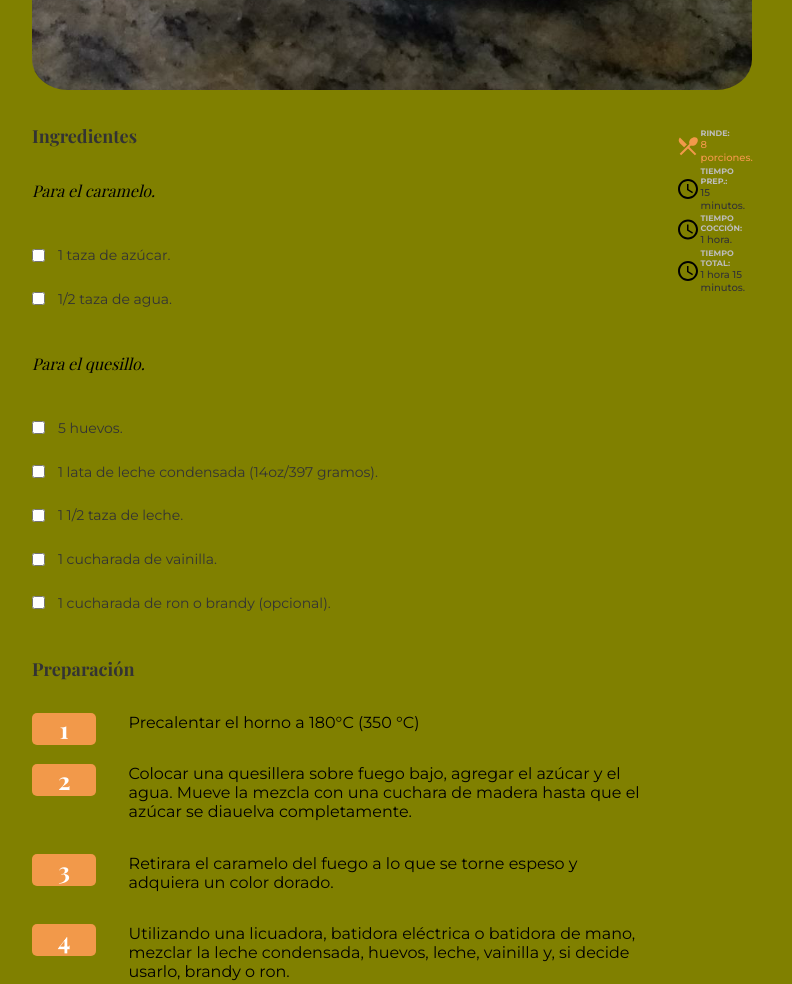
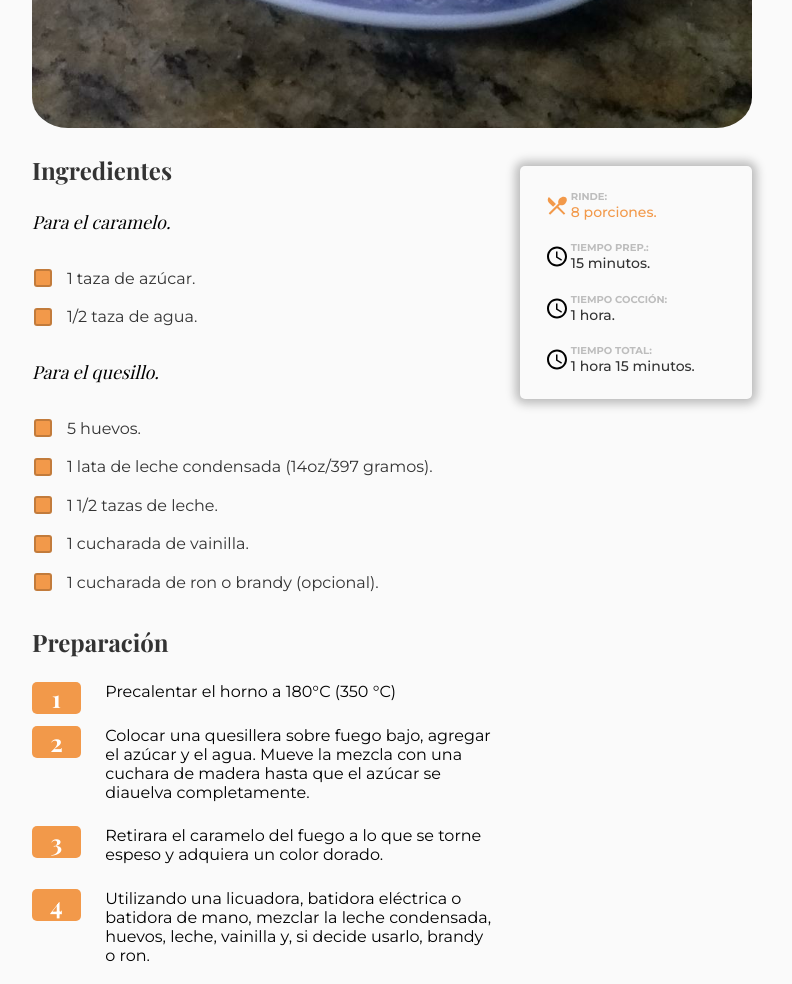
Before and after one commit to pablomalave/04.receta, a plain HTML site: page Index.html in a window 1280 px wide. Shown: the part 680-1664 px from the top of the page, without its empty margins (248-1040 px from the left). Drawn offline with nearby package versions, Linux system fonts and the light colour scheme.

Commit message:
Listo. Desktop & Mobile Design.

```diff
--- a/Index.html
+++ b/Index.html
@@ -13,10 +13,11 @@
     />
     <link
       rel="stylesheet"
-      href="../css/style.css"
+      href="css/style.css"
       type="text/css"
       media="all"
     />
+    <link rel="stylesheet" href="css/myCheckboxStyle.css" type="text/css" media="all" />
   </head>
   <body>
     <main>
@@ -68,33 +69,54 @@
               <h2>Ingredientes</h2>
               <h3>Para el caramelo.</h3>
               <div class="ingredient">
+                <label class="content-input">
                  <input type="checkbox" />
-                <label>1 taza de azúcar.</label>
+                  <i></i>
+                </label>
+                <p>1 taza de azúcar.</p>
               </div>
               <div class="ingredient">
-                <input type="checkbox" name="ingredient" />
-                <label for="">1/2 taza de agua.</label>
+               <label class="content-input">
+                  <input type="checkbox" />
+                  <i></i>
+               </label>
+               <p>1/2 taza de agua.</p>
               </div>
               <h3>Para el quesillo.</h3>
               <div class="ingredient">
+                <label class="content-input">
                   <input type="checkbox" />
-                <label>5 huevos.</label>
+                  <i></i>
+                </label>
+                <p>5 huevos.</p>
               </div>
               <div class="ingredient">
+                <label class="content-input">
                   <input type="checkbox" />
-                <label>1 lata de leche condensada (14oz/397 gramos).</label>
+                  <i></i>
+              </label>
+              <p>1 lata de leche condensada (14oz/397 gramos).</p>
               </div>
               <div class="ingredient">
+                <label class="content-input">
                     <input type="checkbox" />
-                <label>1 1/2 taza de leche.</label>
+                    <i></i>
+                 </label>
+                 <p>1 1/2 tazas de leche.</p>
               </div>
               <div class="ingredient">
+                <label class="content-input">
                   <input type="checkbox" />
-                <label>1 cucharada de vainilla.</label>
+                  <i></i>
+                </label>
+                <p>1 cucharada de vainilla.</p>
               </div>
               <div class="ingredient">
+                <label class="content-input">
                   <input type="checkbox" />
-                <label>1 cucharada de ron o brandy (opcional).</label>
+                  <i></i>
+                </label>
+                <p>1 cucharada de ron o brandy (opcional).</p>
               </div>
             </div>
             <div class="instructions-container">
--- /dev/null
+++ b/css/myCheckboxStyle.css
@@ -0,0 +1,35 @@
+.content-input{
+  position: relative;
+  top: 5px;
+  margin-right: 5px;
+}
+
+.content-input input{
+  appearance: none;
+  visibility: hidden;
+}
+
+.content-input input + i{
+  background-color: #f2994a;
+  border: 2px solid rgba(0,0,0,0.2);
+  display: inline-block;
+  cursor: pointer;
+}
+.content-input input[type=checkbox] + i{
+  width: 14px;
+  height: 14px;
+  border-radius: 3px;
+}
+
+.content-input input[type=checkbox] + i:before{
+  content: url(../img/done.svg);
+  opacity: 0;
+  transition: all 0.25s ease 0.25s;
+  position: relative;
+  bottom: 5px;
+  right: 5px;
+}
+
+.content-input input[type=checkbox]:checked + i:before{
+  opacity: 1;
+}
--- a/css/style.css
+++ b/css/style.css
@@ -105,7 +105,7 @@ h3 {
   align-items: center;
 }
 
-.ingredient label {
+.ingredient p {
   font-weight: 400;
   font-size: 1.75em; /*14px*/
   color: #333333;
@@ -166,13 +166,26 @@ footer a {
 
 /* MEDIA QUERIES */
 @media (min-width: 720px){
-  body{
-    background-color:   olive;
+
+  h1{
+    font-size: 6em;/*48px*/
+  }
+
+  h2{
+    font-size: 3em;/*24px*/
+  }
+
+  h3{
+    font-size: 2.25em;/*18px*/
   }
 
   main{
     max-width: 720px;
     margin: 0 auto;
+  }
+
+  .description p{
+    font-size: 1.75em;/*14px*/
   }
 
   .recipe{
@@ -181,7 +194,23 @@ footer a {
   }
 
   .info-section{
-    flex-basis: 20%;
+    flex-basis: 100%;
+    height: 100%;
+    box-shadow: 0 0 10px 5px #bdbdbd;
+    border-radius: 5px;
+    padding: 2%;
+  }
+
+  .info-content{
+    margin: 5%;
+  }
+
+  .info-title{
+    font-size: 1.25em;/*10px*/
+  }
+
+  .info{
+    font-size: 1.75em;/*14px*/
   }
 
   .info-row-2{
@@ -189,4 +218,12 @@ footer a {
     flex-grow: 1;
   }
 
+  .ingredient p{
+    font-size: 2em;/*16em*/
+  }
+
+  .source{
+    font-size: 2em;/*16px*/
+  }
+
 }
```
Also changed, not shown: img/Web capture desktop.jpeg (added), img/Web capture mobile.jpeg (added), img/done.svg (added). Lines whose indentation alone changed are shown as unchanged.
